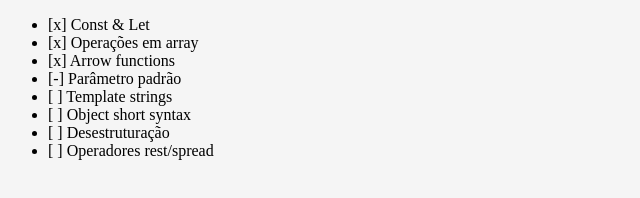
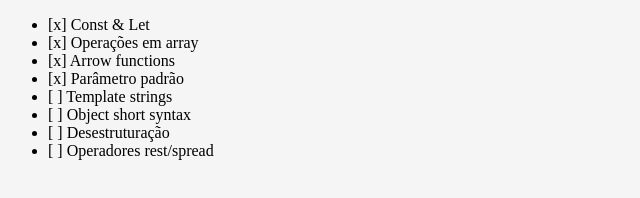
Before and after one commit to fabiovige/es, a website: page public/index.html in a window 1280 px wide. Shown: the part 316-514 px from the top of the page, 0-640 px from the left. Drawn offline with Linux system fonts and the light colour scheme.

Commit message:
Parâmetro padrão

```diff
--- a/public/index.html
+++ b/public/index.html
@@ -34,7 +34,7 @@
 			<li>[x] Const & Let</li>
 			<li>[x] Operações em array</li>
 			<li>[x] Arrow functions</li>
-			<li>[-] Parâmetro padrão</li>
+			<li>[x] Parâmetro padrão</li>
 			<li>[ ] Template strings</li>
 			<li>[ ] Object short syntax</li>
 			<li>[ ] Desestruturação</li>
```
Also changed, not shown: README.md.
